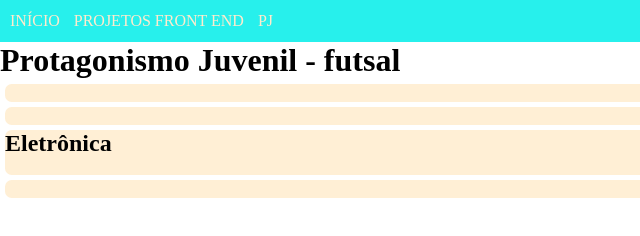
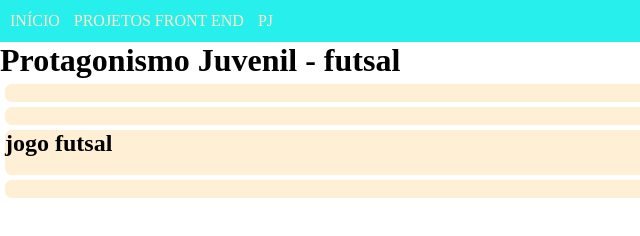
Before and after one commit to moisesvitor77/moisesvitor77, a plain HTML site: page pj.html in a window 1280 px wide. Shown: the full height of the page, 0-640 px from the left. Drawn offline with Linux system fonts and the light colour scheme.

Commit message:
Update pj.html

```diff
--- a/pj.html
+++ b/pj.html
@@ -27,7 +27,7 @@
             <img src="/" alt="">
         </div>
         <div class="card">
-            <h2>Eletrônica</h2>
+            <h2>jogo futsal</h2>
             <img src="/" alt="">
         </div>
         <div class="card">
```
